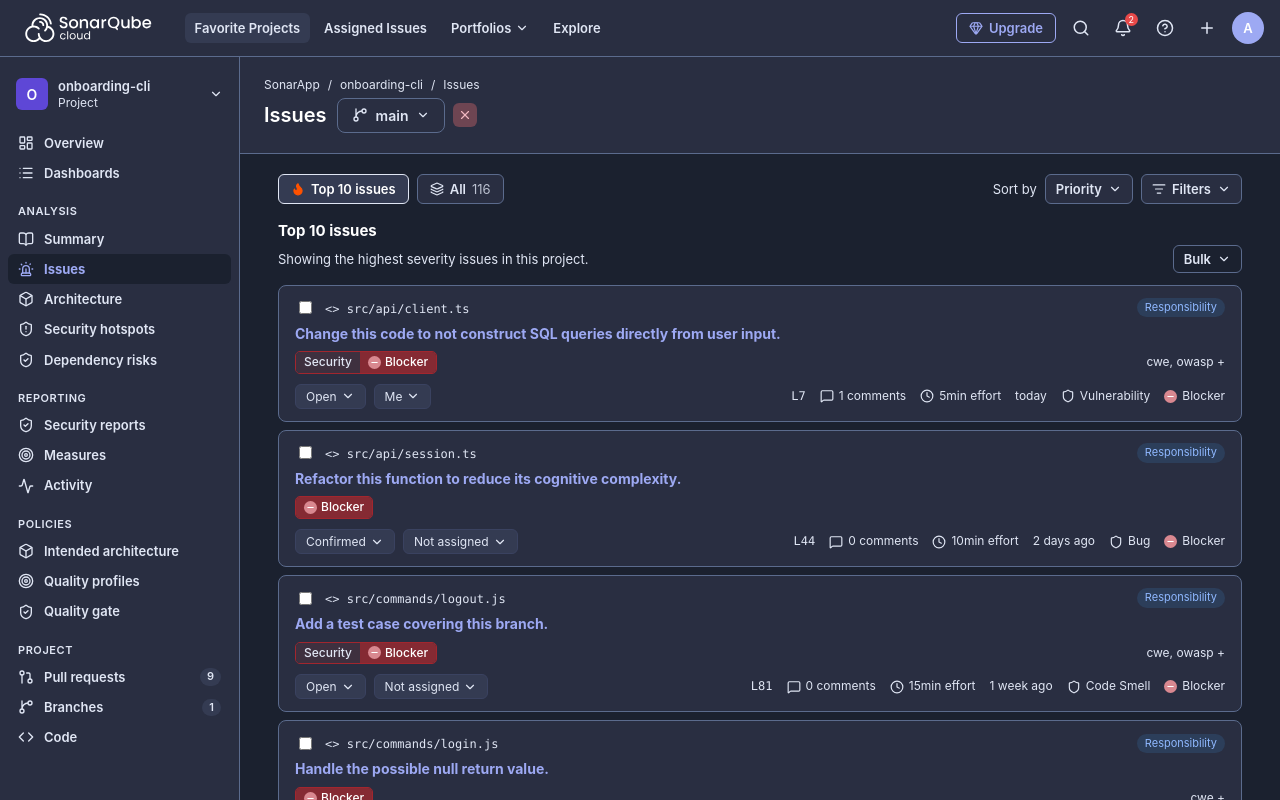
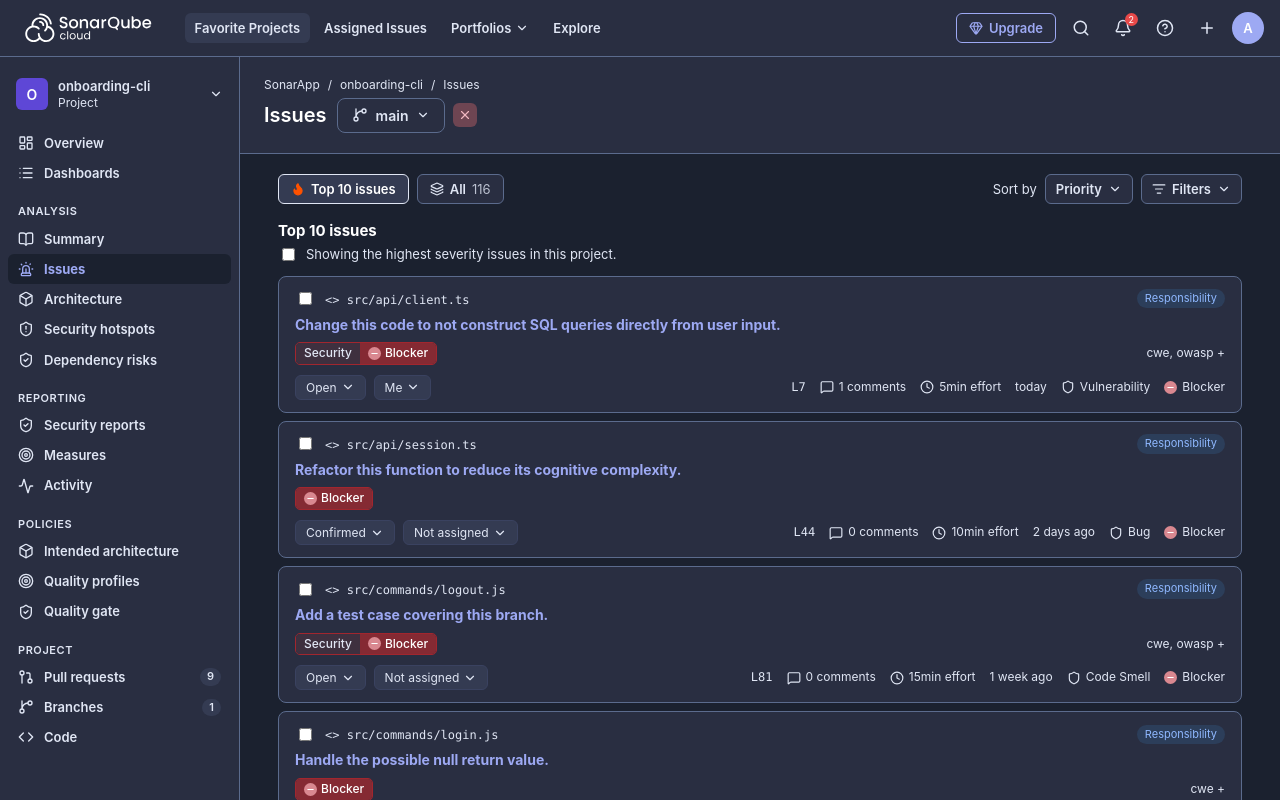
Before and after one commit to heyfriedaa/sonar-filter, a React (Vite) app: page / in a window 1280 px wide. Shown: the top 800 px of the page. Built offline with nearby package versions, Linux system fonts and the light colour scheme.

Commit message:
Updated bulk action

```diff
--- a/src/App.css
+++ b/src/App.css
@@ -660,31 +660,16 @@
 .section-subtitle-row {
   display: flex;
   align-items: center;
-  justify-content: space-between;
   margin-bottom: 12px;
 }
 
 .section-subtitle {
+  display: inline-flex;
+  align-items: center;
+  gap: 8px;
   font-size: 13px;
   color: var(--sc-text-secondary);
-}
-
-.bulk-toggle {
-  display: inline-flex;
-  align-items: center;
-  gap: 6px;
-  padding: 5px 10px;
-  background: transparent;
-  border: 1px solid var(--sc-border);
-  border-radius: 6px;
-  color: var(--sc-text-primary);
-  font-size: 13px;
-  font-weight: 600;
-
-  &:hover {
-    border-color: var(--sc-text-tertiary);
-    background: var(--sc-surface);
-  }
+  cursor: pointer;
 }
 
 /* ---------- Bulk action bar ---------- */
--- a/src/App.jsx
+++ b/src/App.jsx
@@ -272,20 +272,26 @@
               {view === 'top10' ? 'Top 10 issues' : 'All issues'}
             </h2>
             <div className="section-subtitle-row">
-              <p className="section-subtitle">
+              <label className="section-subtitle">
+                <input
+                  type="checkbox"
+                  className="issue-checkbox"
+                  checked={
+                    filtered.length > 0 &&
+                    filtered.every((i) => selected.has(i.id))
+                  }
+                  onChange={(e) =>
+                    setSelected(
+                      e.target.checked
+                        ? new Set(filtered.map((i) => i.id))
+                        : new Set()
+                    )
+                  }
+                />
                 {view === 'top10'
                   ? 'Showing the highest severity issues in this project.'
                   : 'Showing all open issues in this project.'}
-              </p>
-              <button
-                className="bulk-toggle"
-                onClick={() =>
-                  setSelected(new Set(filtered.map((i) => i.id)))
-                }
-              >
-                Bulk
-                <ChevronDown size={14} />
-              </button>
+              </label>
             </div>
 
             <div className="issue-list">
```
